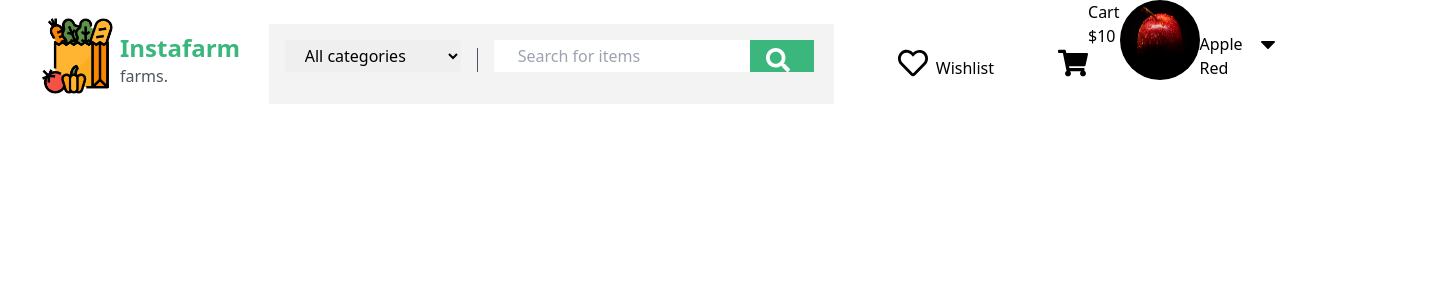
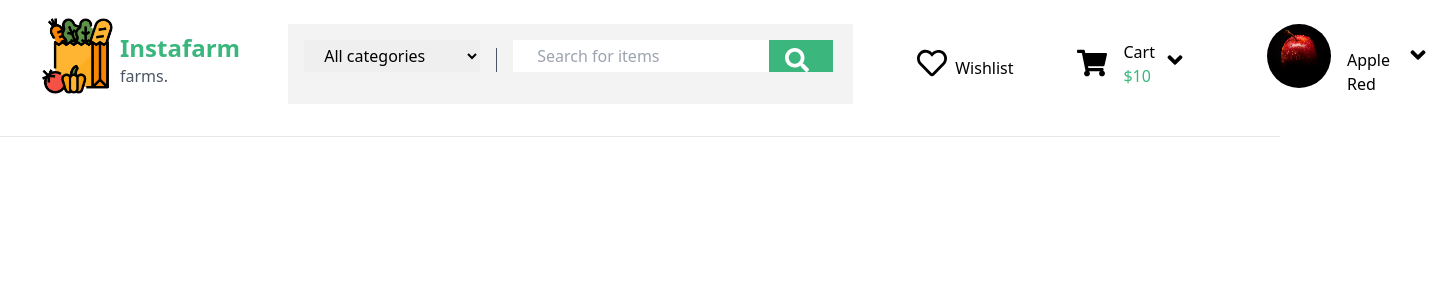
Before and after one commit to Divine-20/Instafarm, a React (Vite) app: page / in a window 1280 px wide. Shown: the top 300 px of the page, 1430 px wide, since content can reach past the window. Built offline with nearby package versions, Linux system fonts and the light colour scheme.

Commit message:
styling header content

```diff
--- a/src/components/headerContent.jsx
+++ b/src/components/headerContent.jsx
@@ -1,11 +1,11 @@
 import React from 'react'
 import logo from '../images/logo.png'
 import image from '../images/image.jpg'
-import { FaRegHeart,FaShoppingCart,FaCaretDown,FaSearch } from 'react-icons/fa'
+import { FaRegHeart,FaShoppingCart,FaAngleDown,FaSearch } from 'react-icons/fa'
 function HeaderContent() {
   return (
     <div>
-        <nav className='flex h-20 '>
+        <nav className='flex h-auto pb-8 border-b-[1px]  '>
             <div className='flex ml-10 mt-4'>
           <img src={logo} alt = "logo"  className='h-20'/>
 <div className='block'>
@@ -14,7 +14,7 @@ function HeaderContent() {
 </div>
 
 </div>
-<div className='mt-6 bg-[#F3F3F3] ml-20 h-20 w-auto pr-5 ' >
+<div className='mt-6 bg-[#F3F3F3] ml-32 h-20 w-auto pr-5 ' >
     <form action="" className='flex pt-4 '>
         <select name="" id="" className='w-44 ml-4  pl-4'>
             <option value="All categories">All categories</option>
@@ -30,11 +30,12 @@ function HeaderContent() {
     </form>
     </div>
            <i className='pt-12 text-3xl pl-[5%]'><FaRegHeart /></i><span className='pt-14 pl-2'>Wishlist</span>
-           <i className='pt-12 text-3xl pl-[5%]'><FaShoppingCart /></i><span><h1>Cart</h1><p>$10</p></span>
+           <i className='pt-12 text-3xl pl-[5%]'><FaShoppingCart /></i><span><h1 className='pt-10 pl-4'>Cart</h1><p className='pl-4 text-[#3BB77E] '>$10</p></span>
+           <i className='pt-12 pl-2 text-2xl '><FaAngleDown /></i>
 
-            <img src={image} alt="profile" className='rounded-full w-20 h-20'/>
-            <p className='pt-8'>Apple Red</p>
-            <i className='pt-8 text-2xl'><FaCaretDown /></i>
+            <img src={image} alt="profile" className='rounded-full w-16 h-16 mt-6 ml-20 '/>
+            <p className='pt-12 pl-4'>Apple Red</p>
+            <i className='pt-[1.8em] pl-4 text-2xl'><FaAngleDown /></i>
 
         </nav>
     </div>
```
